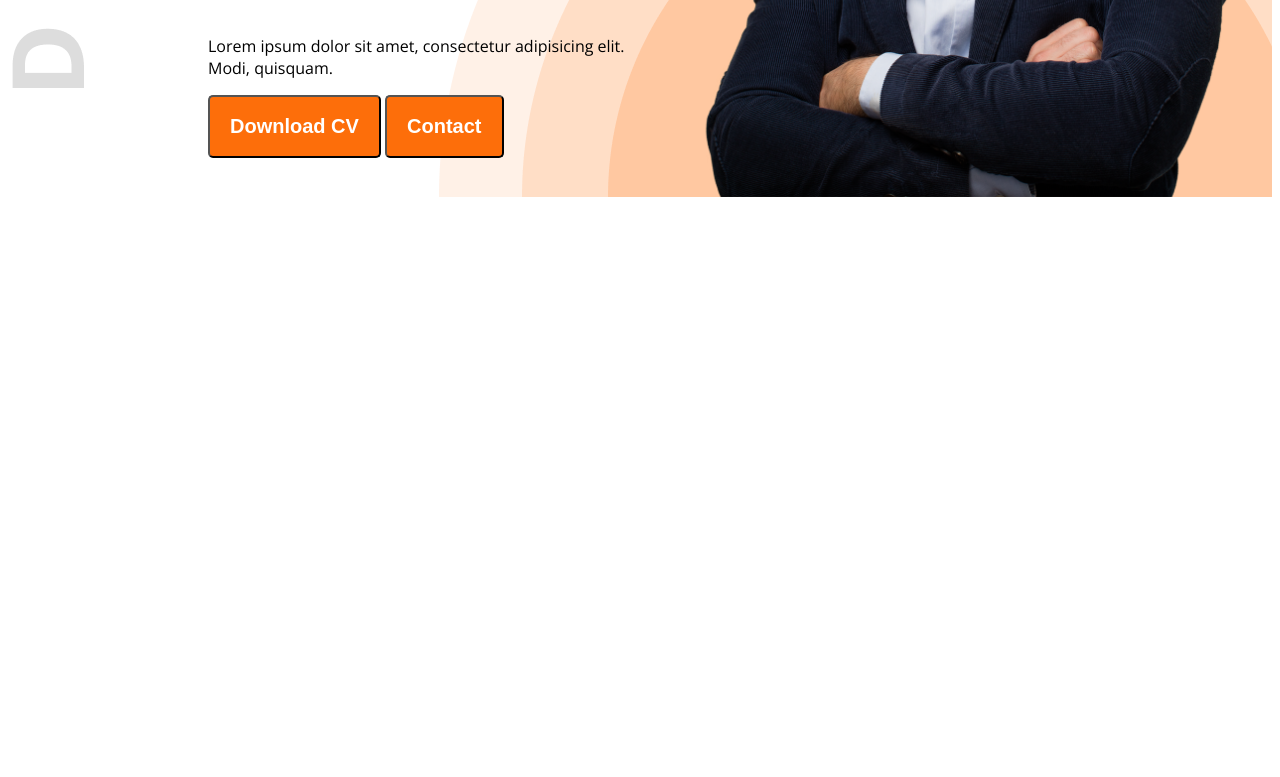
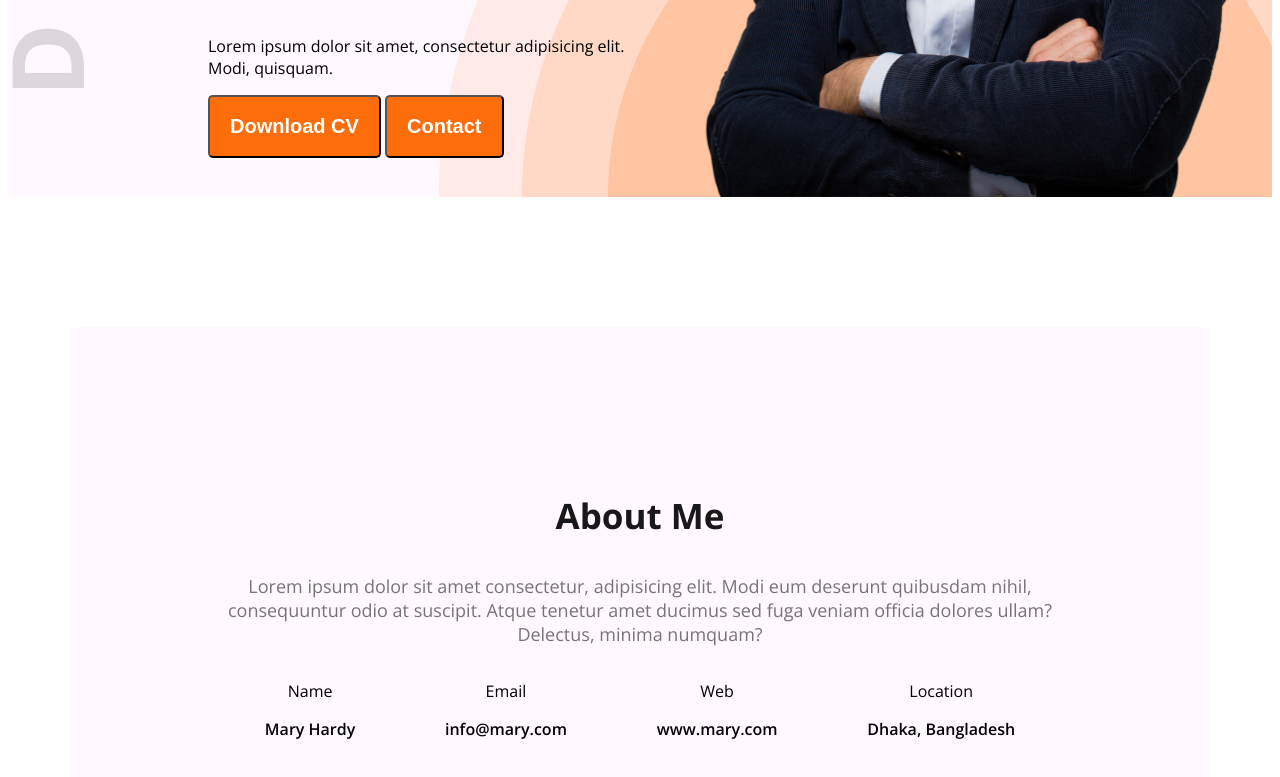
Before and after one commit to Ihsanbrb/we-dev-portfolio, a plain HTML site: page index.html in a window 1280 px wide. Shown: the part 725-1502 px from the top of the page. Before the commit the page ends 930 px from the top, so only its background shows below. Drawn offline with nearby package versions, Linux system fonts and the light colour scheme.

Commit message:
added about me

```diff
--- a/index.html
+++ b/index.html
@@ -10,7 +10,7 @@
     <link rel="stylesheet" href="style/style.css">
 </head>
 <body class="open-sans-normal">
-    <header class="header">
+    <header class="header secondary-bg">
         <nav>
             <h3 class="nav-title">Ma<span class="text-primary">r</span>y</h3>
             <ul>
@@ -33,7 +33,28 @@
         </div>
     </header>
     <main>
-
+        <section class="about secondary-bg">
+            <h3 class="section-title">About Me</h3>
+            <p class="section-description">Lorem ipsum dolor sit amet consectetur, adipisicing elit. Modi eum deserunt quibusdam nihil, consequuntur odio at suscipit. Atque tenetur amet ducimus sed fuga veniam officia dolores ullam? Delectus, minima numquam?</p>
+            <div class="about-items">
+                <div class="about-item">
+                    <p class="item-title">Name</p>
+                    <p class="item-description">Mary Hardy</p>
+                </div>
+                <div class="about-item">
+                    <p class="item-title">Email</p>
+                    <p class="item-description">info@mary.com</p>
+                </div>
+                <div class="about-item">
+                    <p class="item-title">Web</p>
+                    <p class="item-description">www.mary.com</p>
+                </div>
+                <div class="about-item">
+                    <p class="item-title">Location</p>
+                    <p class="item-description">Dhaka, Bangladesh</p>
+                </div>
+            </div>
+        </section>
     </main>
     <footer>
 
--- a/style/style.css
+++ b/style/style.css
@@ -23,6 +23,18 @@
     color: white;
     padding: 18px 20px;
     border-radius: 5px;
+}
+.section-title{
+    font-size: 35px;
+    font-weight: bold;
+    color: #181818;
+}
+.section-description{
+    font-size: 18px;
+    color: #757575;
+}
+.secondary-bg{
+    background-color: #fff8ff;
 }
 
 /* Nav style */
@@ -76,3 +88,23 @@ nav ul a{
 .banner-profile{
     width: 580px;
 }
+
+.about{
+    border-radius: 10px;
+    padding: 130px 150px;
+    text-align: center;
+    margin-top: 130px;
+}
+.about-items{
+    display: flex;
+    justify-content: space-around;
+}
+.item-description{
+    font-weight: 600;
+
+}
+
+main{
+    max-width: 1140px;
+    margin: 0 auto;
+}
```
